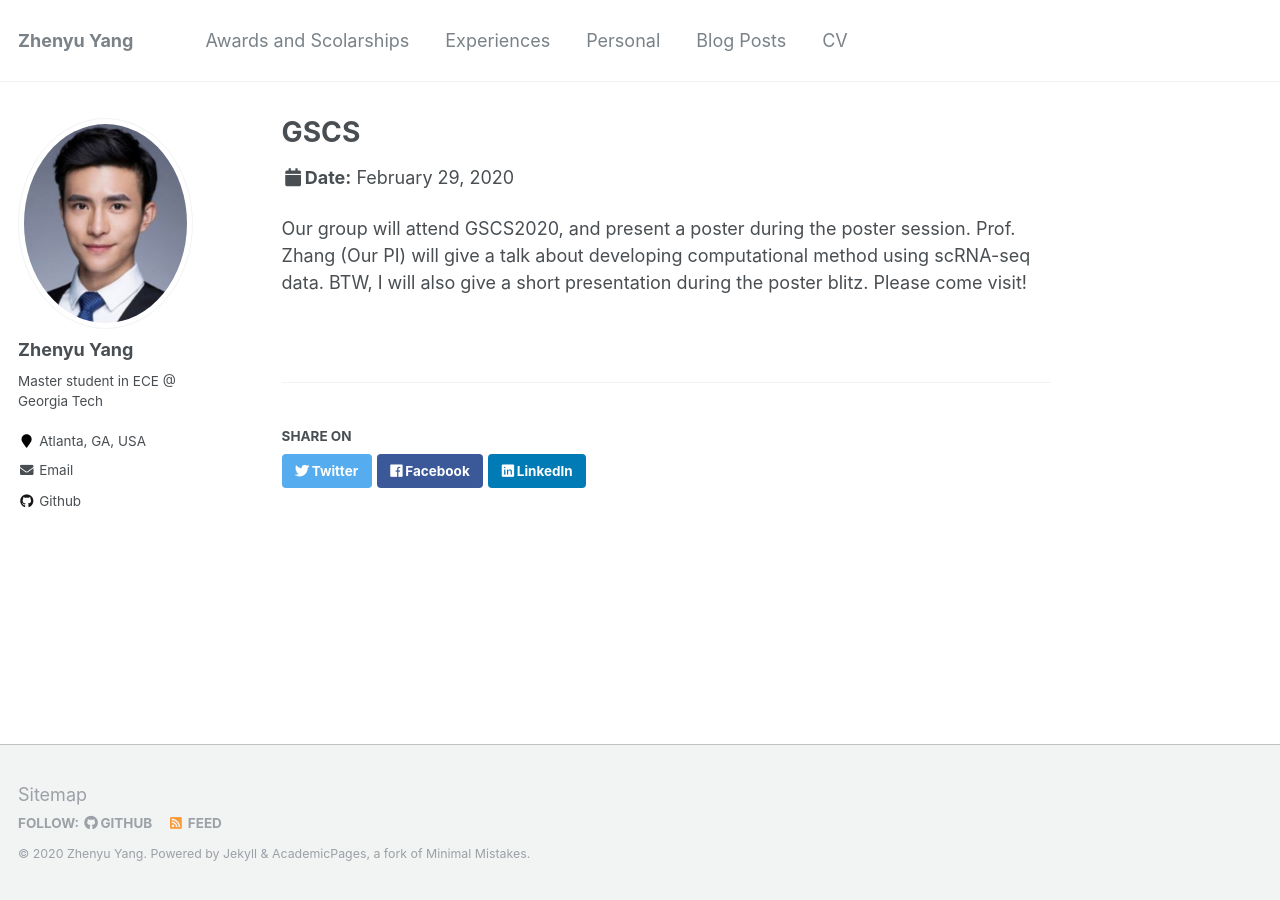
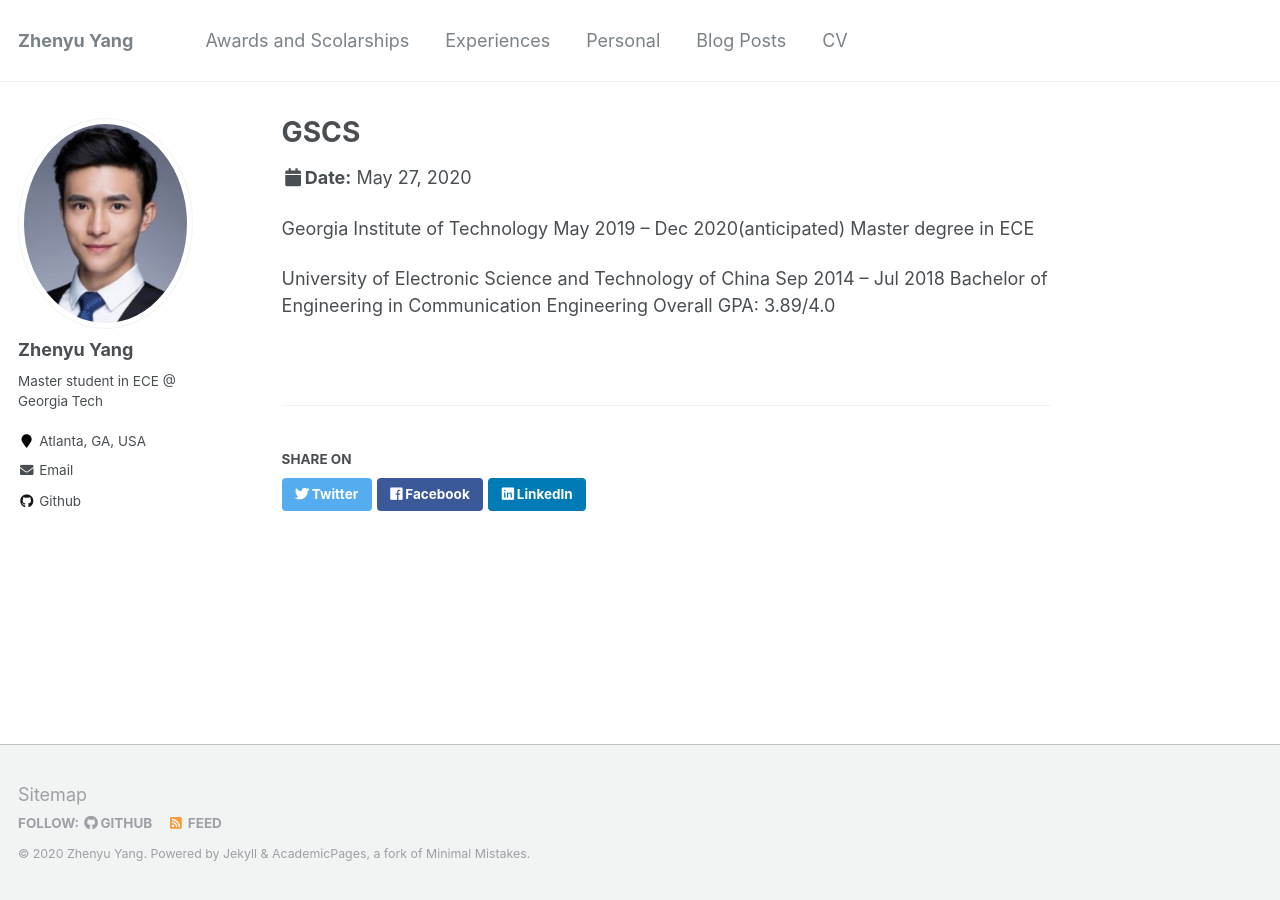
Before and after one commit to azpeteryang/azpeteryang.github.io, a Jekyll site: the page built from _talks/2019GSCS.md, in a window 1280 px wide. Built offline with Jekyll 4.4.1, drawn with Linux system fonts in a browser that asks for light colours.

Commit message:
Update 2019GSCS.md

```diff
--- a/_talks/2019GSCS.md
+++ b/_talks/2019GSCS.md
@@ -1,11 +1,11 @@
 ---
 title: "GSCS"
-collection: talks
-type: "Talk"
-permalink: /talks/2019GSCS
-venue: "Emory University"
-date: 2020-02-29
+collection: Experiences
 location: "Atlanta, GA"
 ---
 
-Our group will attend GSCS2020, and present a poster during the poster session. Prof. Zhang (Our PI) will give a talk about developing computational method using scRNA-seq data. BTW, I will also give a short presentation during the poster blitz. Please come visit!
+Georgia Institute of Technology                                 May 2019 – Dec 2020(anticipated)
+Master degree in ECE
+
+University of Electronic Science and Technology of China        Sep 2014 – Jul 2018
+Bachelor of Engineering in Communication Engineering            Overall GPA: 3.89/4.0
```
